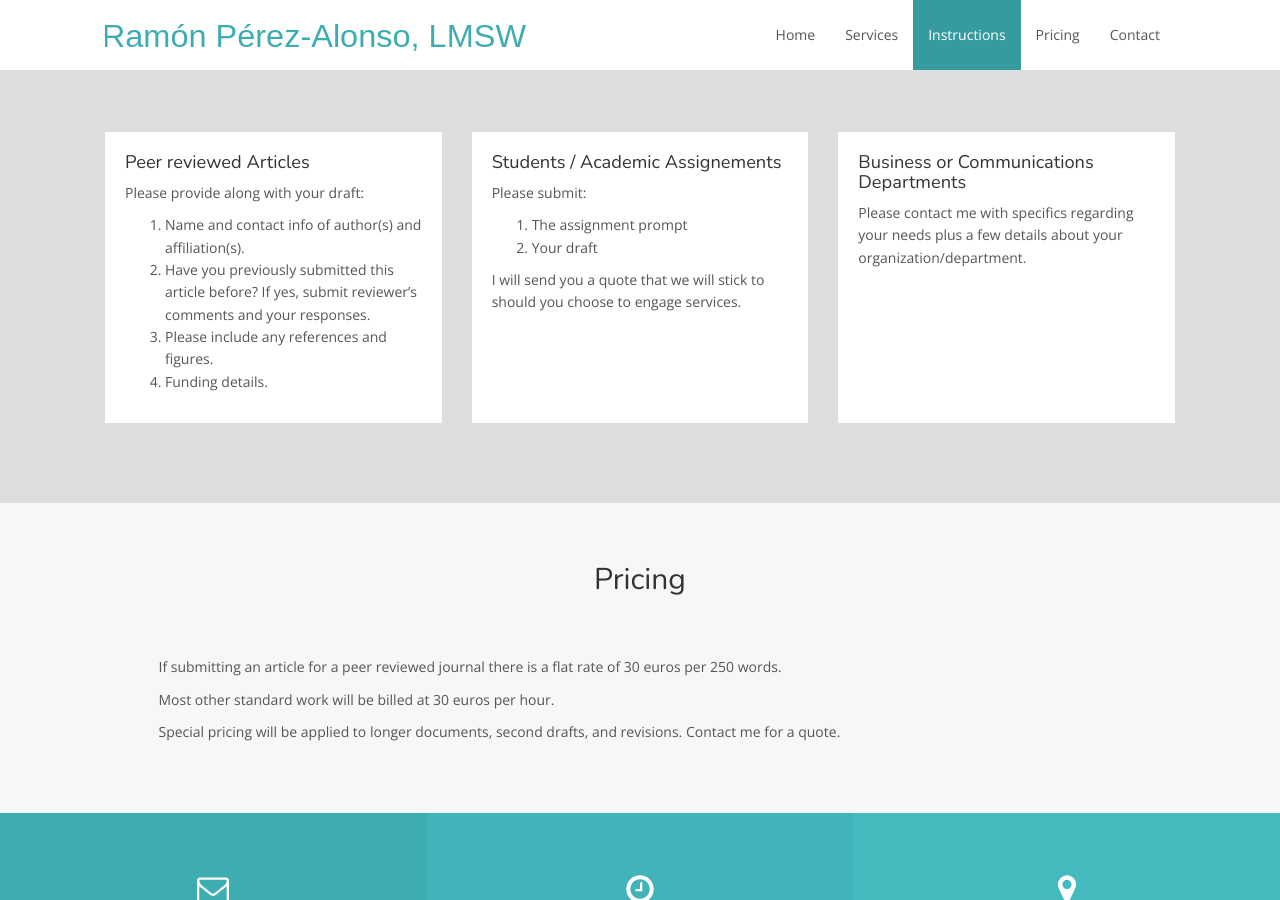
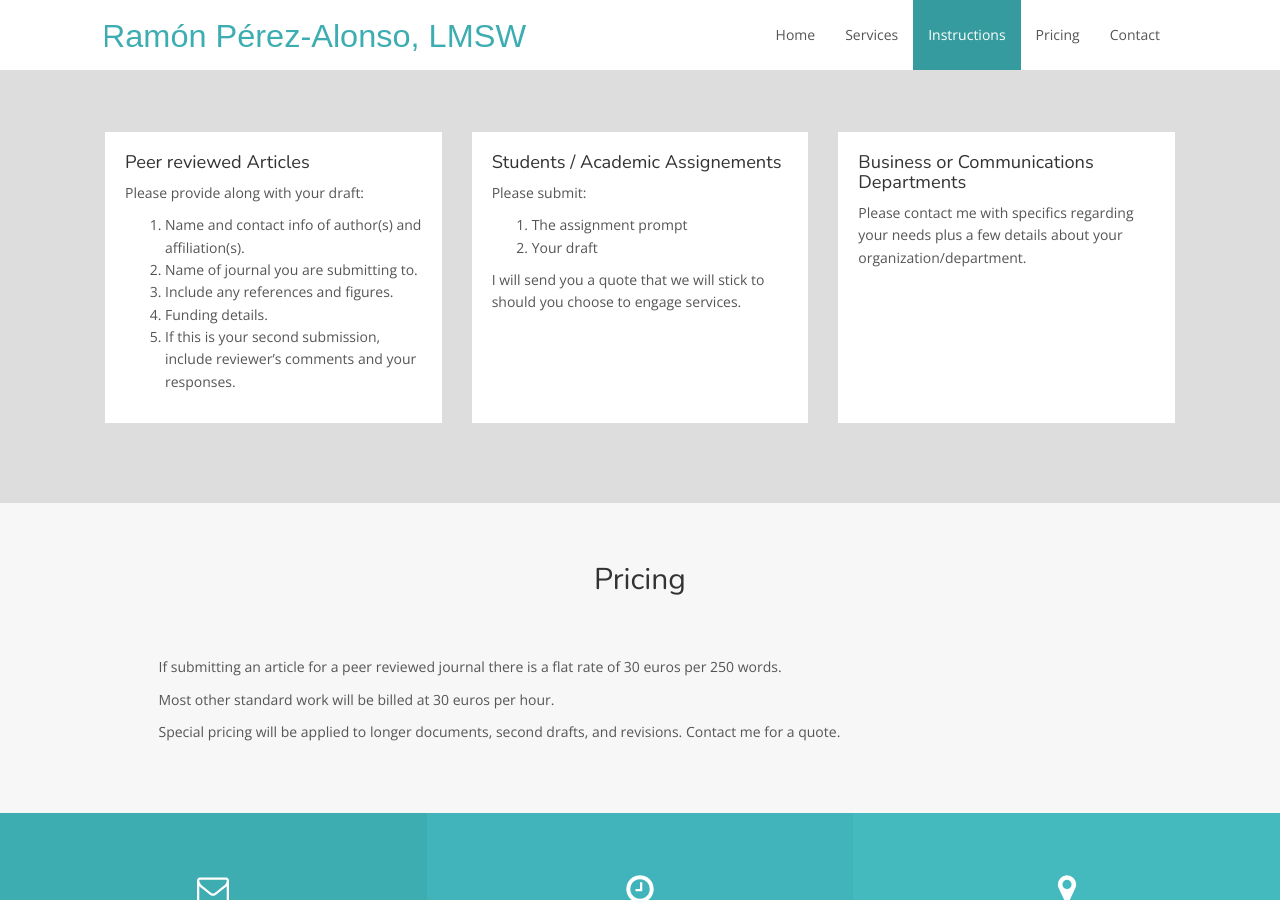
Before and after one commit to Ramon-Perez-Alonso/Ramon-Perez-Alonso.github.io, a Jekyll site: the page built from index.html, in a window 1280 px wide and 900 px high, scrolled down 1396 px. Built offline with Jekyll 4.4.1, drawn with Linux system fonts in a browser that asks for light colours; nearby versions of some CDN libraries.

Commit message:
Update instructions.yml

```diff
--- a/_data/instructions.yml
+++ b/_data/instructions.yml
@@ -2,9 +2,10 @@
   description: |-
     Please provide along with your draft:
     1. Name and contact info of author(s) and affiliation(s).
-    2. Have you previously submitted this article before? If yes, submit reviewer's comments and your responses.
-    3. Please include any references and figures.
+    2. Name of journal you are submitting to.
+    3. Include any references and figures.
     4. Funding details.
+    5. If this is your second submission, include reviewer's comments and your responses.
 
 - title: Students / Academic Assignements
   description: |
```
